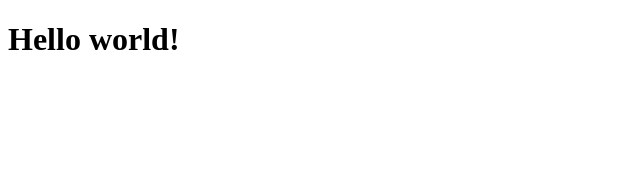
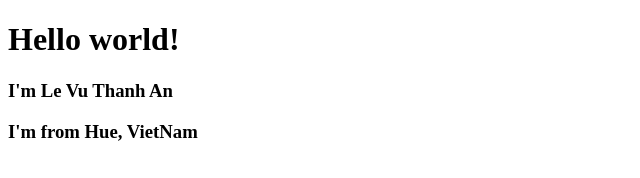
Before and after one commit to thanhbv-kozocom/git-kozo-c1, a plain HTML site: page index.html in a window 1280 px wide. Shown: the whole page, without its empty margins (0-640 px from the left). Drawn offline with Linux system fonts and the light colour scheme.

Commit message:
feature/KOZO_C1-02 add 2 tag h3 in index.html

```diff
--- a/index.html
+++ b/index.html
@@ -8,5 +8,7 @@
 </head>
 <body>
   <h1>Hello world!</h1>
+  <h3>I'm Le Vu Thanh An</h3>
+  <h3>I'm from Hue, VietNam</h3>
 </body>
 </html>
```
